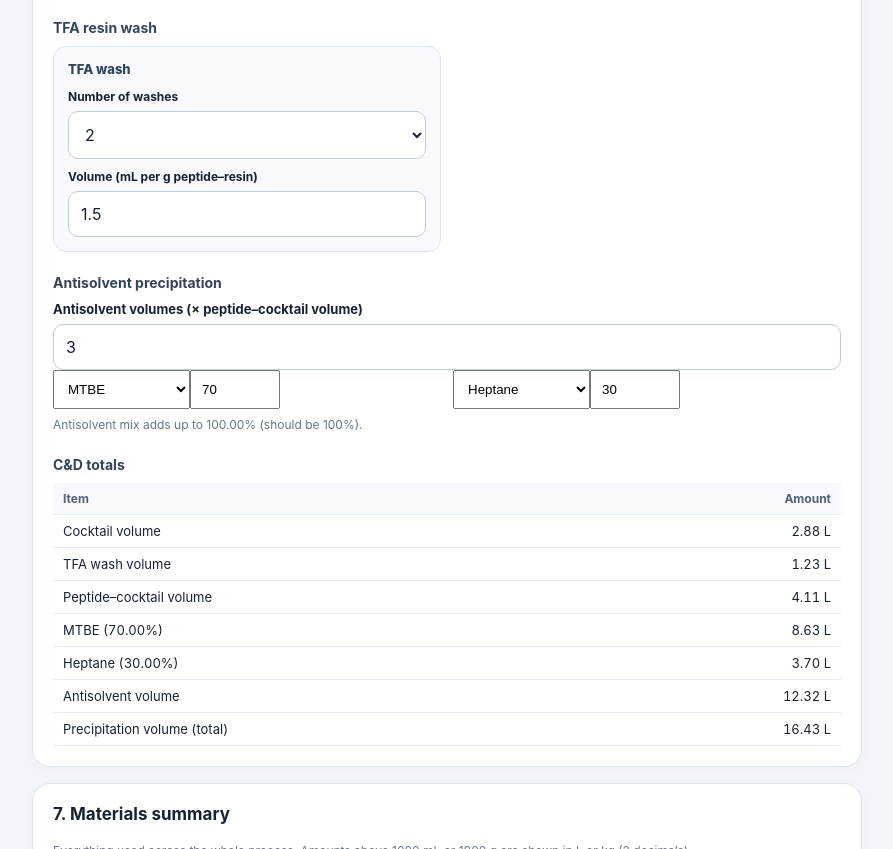
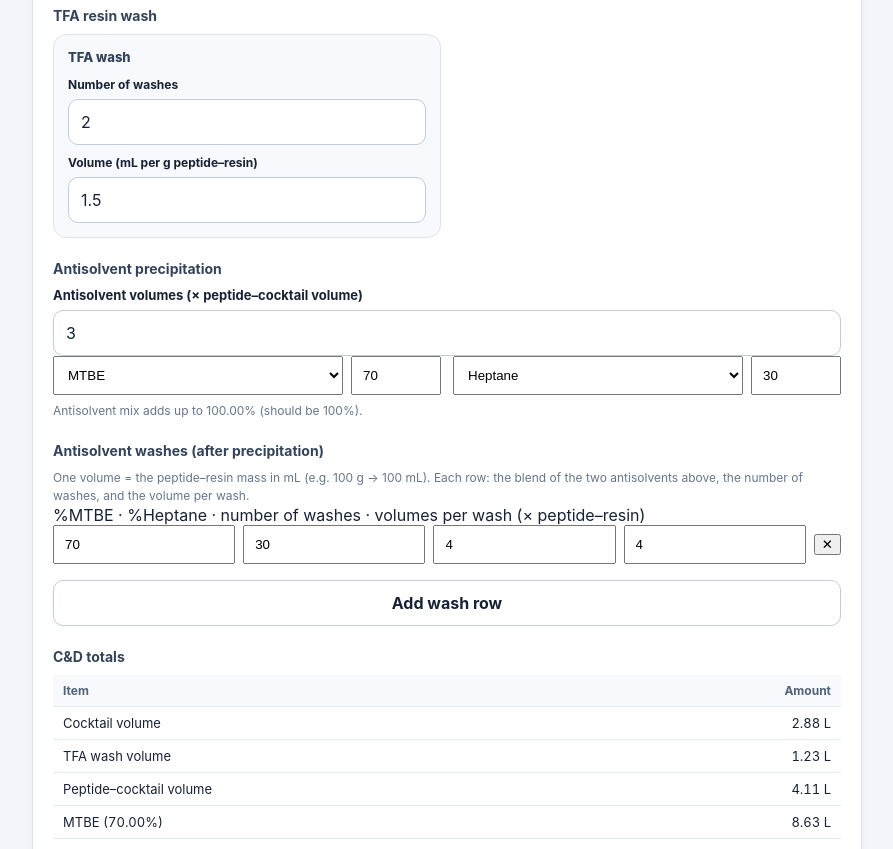
Before and after one commit to abedassadi-wq/SPPS-calculator-, a plain HTML site: page index.html in a window 1280 px wide. Shown: the part 4196-5045 px from the top of the page, without its empty margins (193-1086 px from the left). Drawn offline with Linux system fonts and the light colour scheme.

Commit message:
v9.8: typeable volume fields, antisolvent washes, neat-TFA total
- Section 5 per-step volume/count fields are now number inputs with a
  suggestion list, so a value can be typed or picked (not pick-only).
- Section 6 adds "Antisolvent washes (after precipitation)": rows with the
  two-antisolvent blend %, number of washes and volume per wash, where one
  volume = the peptide-resin mass in mL (100 g -> 100 mL). Totals show the
  wash volume and each antisolvent's amount, and the washes feed the
  materials summary.
- C&D totals now show a neat-TFA breakdown: TFA in the cocktail, TFA resin
  wash, and Total TFA.

Co-Authored-By: Claude Opus 4.8 <noreply@anthropic.com>
Claude-Session: https://claude.ai/code/session_01DGeA3aA6wXJgY9JfUL7EMP

```diff
--- a/app.js
+++ b/app.js
@@ -31,6 +31,9 @@
   const DEFAULT_ANTISOLVENTS = [
     { name: 'MTBE', manual: '', pct: '70' },
     { name: 'Heptane', manual: '', pct: '30' }
+  ];
+  const DEFAULT_ANTIWASHES = [
+    { pctA: '70', pctB: '30', washes: '4', volumesPerWash: '4' }
   ];
   const MB_FIELDS = ['loading', 'protectedMW', 'freeMW', 'correction', 'yieldPct', 'scale', 'mass'];
   const SEQ_FIELDS = ['sequence', 'nTerm', 'cTerm', 'nFmoc'];
@@ -204,7 +207,7 @@
 
   /* ---------- state snapshot ---------- */
   function snapshot() {
-    const snap = { mode, reagentEqs: currentReagentEqs(), customResidues: readCustom(), scavengers: readScavengers(), antisolvents: readAntisolvents() };
+    const snap = { mode, reagentEqs: currentReagentEqs(), customResidues: readCustom(), scavengers: readScavengers(), antisolvents: readAntisolvents(), antiWashes: readAntiWashes() };
     STATE_FIELDS.forEach(id => { snap[id] = getField(id); });
     return snap;
   }
@@ -214,13 +217,11 @@
       snap = Object.assign({}, snap, { washesCouple: snap.washes, washesDeprot: snap.washes, washCoupleVol: snap.washVol, washDeprotVol: snap.washVol });
     }
     if (snap.coupleVol === undefined) snap = Object.assign({}, snap, { coupleVol: DEFAULTS.coupleVol });
-    ['coupleVol', 'deprotVol', 'washDeprotVol', 'washCoupleVol', 'swellVol', 'swellTimes'].forEach(id => {
-      if (snap[id] !== undefined && !get(id).querySelector('option[value="' + snap[id] + '"]')) snap[id] = DEFAULTS[id];
-    });
     STATE_FIELDS.forEach(id => { if (snap[id] !== undefined) setField(id, snap[id]); });
     renderCustom(snap.customResidues || []);
     renderScavengers(snap.scavengers || DEFAULT_SCAVENGERS);
     renderAntisolvents(snap.antisolvents || DEFAULT_ANTISOLVENTS);
+    renderAntiWashes(snap.antiWashes || DEFAULT_ANTIWASHES);
     if (!C.COUPLING_SYSTEMS[get('system').value]) setField('system', DEFAULTS.system);
     renderReagentEqs(snap.reagentEqs);
     setMode(snap.mode === 'mass' ? 'mass' : 'scale', false, false);
@@ -596,6 +597,43 @@
       pct: row.querySelector('[data-k=pct]').value
     }));
   }
+  function antiWashRow(w) {
+    const row = document.createElement('div');
+    row.className = 'cd-row';
+    const mk = (k, ph) => {
+      const i = document.createElement('input');
+      i.type = 'number'; i.min = '0'; i.step = 'any'; i.inputMode = 'decimal';
+      i.dataset.k = k; i.placeholder = ph; i.value = w[k] == null ? '' : w[k];
+      i.addEventListener('input', calculate);
+      return i;
+    };
+    const rm = document.createElement('button');
+    rm.type = 'button'; rm.className = 'no-print'; rm.textContent = '✕';
+    rm.setAttribute('aria-label', t('removeCustom'));
+    rm.addEventListener('click', () => { row.remove(); calculate(); });
+    row.append(mk('pctA', '%'), mk('pctB', '%'), mk('washes', '#'), mk('volumesPerWash', 'vol'), rm);
+    return row;
+  }
+  function renderAntiWashes(list) {
+    const box = get('antiWashes'); box.textContent = '';
+    (list || []).forEach(w => box.appendChild(antiWashRow(w)));
+  }
+  function readAntiWashes() {
+    return [...document.querySelectorAll('#antiWashes .cd-row')].map(row => ({
+      pctA: row.querySelector('[data-k=pctA]').value,
+      pctB: row.querySelector('[data-k=pctB]').value,
+      washes: row.querySelector('[data-k=washes]').value,
+      volumesPerWash: row.querySelector('[data-k=volumesPerWash]').value
+    }));
+  }
+  function antiWashList() {
+    return readAntiWashes().map(w => ({
+      pctA: w.pctA === '' ? 0 : Number(w.pctA),
+      pctB: w.pctB === '' ? 0 : Number(w.pctB),
+      washes: w.washes === '' ? 0 : Number(w.washes),
+      volumesPerWash: w.volumesPerWash === '' ? 0 : Number(w.volumesPerWash)
+    }));
+  }
   function cocktailComponents() {
     const comps = [{ name: 'TFA', pct: readNum('tfaPct'), solid: false }];
     readScavengers().forEach(s => {
@@ -625,7 +663,8 @@
       cocktailVol: readNum('cocktailVol'),
       components: cocktailComponents(),
       tfaWashes: readNum('tfaWashes'), tfaWashVol: readNum('tfaWashVol'),
-      antisolvents: antisolventList(), antisolventVols: readNum('antiVols')
+      antisolvents: antisolventList(), antisolventVols: readNum('antiVols'),
+      antisolventWashes: antiWashList()
     });
     lastCleavage = plan;
     get('cocktailTable').innerHTML = table(
@@ -646,7 +685,19 @@
     plan.antisolvents.forEach(a => rows.push([a.name + ' (' + C.formatNumber(a.pct) + '%)', { text: vol(a.volume), num: true }]));
     rows.push([t('antisolventVolume'), { text: vol(plan.antisolventVolume), num: true }]);
     rows.push([t('precipitationVolume'), { text: vol(plan.precipitationVolume), num: true }]);
+    // antisolvent washes
+    const aw = plan.antisolventWashes;
+    if (aw.total > 0) {
+      Object.keys(aw.byName).forEach(name => { if (aw.byName[name] > 0) rows.push([name + ' (' + t('washesLabel') + ')', { text: vol(aw.byName[name]), num: true }]); });
+      rows.push([t('antiWashVolume'), { text: vol(aw.total), num: true }]);
+    }
+    // neat TFA: cocktail + resin wash
+    rows.push([t('tfaCocktailRow'), { text: vol(plan.tfa.cocktail), num: true }]);
+    rows.push([t('tfaWashRow'), { text: vol(plan.tfa.wash), num: true }]);
+    rows.push([t('tfaTotalRow'), { text: vol(plan.tfa.total), num: true }]);
     get('cdTotals').innerHTML = table([t('thItem'), { text: t('thAmount'), num: true }], rows);
+    // header row for the wash table
+    get('antiWashHead').textContent = t('antiWashCols', { a: aw.nameA, b: aw.nameB });
   }
 
   /* ---------- materials summary ---------- */
@@ -672,6 +723,8 @@
       lastCleavage.components.forEach(c => add(c.name, c.amount, c.unit));
       add('TFA', lastCleavage.tfaWashVolume, 'mL');
       lastCleavage.antisolvents.forEach(a => add(a.name, a.volume, 'mL'));
+      const bw = lastCleavage.antisolventWashes.byName;
+      Object.keys(bw).forEach(name => add(name, bw[name], 'mL'));
     }
     const list = order.map(k => mats[k]).sort((a, b) => a.name.localeCompare(b.name));
     empty.hidden = list.length > 0 || !!(lastPlan && lastPlan.couplings > 0);
@@ -813,6 +866,7 @@
     renderReagentEqs(null);
     renderScavengers(DEFAULT_SCAVENGERS);
     renderAntisolvents(DEFAULT_ANTISOLVENTS);
+    renderAntiWashes(DEFAULT_ANTIWASHES);
   }
   function reset() {
     applyDefaults();
@@ -824,7 +878,6 @@
   renderResinOptions();
   renderSystemOptions();
   renderPads();
-  for (let i = 0; i <= 6; i++) get('tfaWashes').add(new Option(String(i), String(i)));
   applyDefaults();
   MB_FIELDS.concat(SEQ_FIELDS, PLAN_FIELDS, CD_FIELDS).forEach(id => get(id).addEventListener('input', calculate));
   ['nTerm', 'cTerm', 'nFmoc', 'skipFirst', 'swellTimes', 'swellVol', 'washesDeprot', 'washesCouple', 'coupleVol', 'deprotVol', 'washDeprotVol', 'washCoupleVol', 'tfaWashes'].forEach(id => get(id).addEventListener('change', calculate));
@@ -847,6 +900,11 @@
     get('customList').appendChild(row);
     row.querySelector('input').focus();
   });
+  get('addAntiWash').addEventListener('click', () => {
+    const row = antiWashRow({ pctA: '70', pctB: '30', washes: '4', volumesPerWash: '4' });
+    get('antiWashes').appendChild(row);
+    row.querySelector('input').focus();
+  });
   get('reset').addEventListener('click', reset);
   get('print').addEventListener('click', () => window.print());
   get('copy').addEventListener('click', copyResults);
--- a/calc.js
+++ b/calc.js
@@ -9,7 +9,7 @@
 })(typeof self !== 'undefined' ? self : this, function () {
   'use strict';
 
-  const APP_VERSION = '9.7';
+  const APP_VERSION = '9.8';
 
   // Average masses (g/mol)
   const H2O = 18.0153;
@@ -351,10 +351,32 @@
     const antiPctSum = anti.reduce((s, a) => s + a.pct, 0);
     const precipitationVolume = peptideCocktailVolume + antisolventVolume;
 
+    // Antisolvent washes of the precipitate. One volume = the peptide-resin mass in mL
+    // (e.g. 100 g precipitated → 1 volume = 100 mL). Each row: a two-antisolvent blend
+    // (names A,B), a number of washes and the volume per wash (× peptide-resin).
+    const nameA = (o.antisolvents && o.antisolvents[0] && o.antisolvents[0].name) || 'Antisolvent A';
+    const nameB = (o.antisolvents && o.antisolvents[1] && o.antisolvents[1].name) || 'Antisolvent B';
+    const washByName = {};
+    const washRows = (o.antisolventWashes || []).filter(w => w.washes > 0 && w.volumesPerWash > 0 && (w.pctA > 0 || w.pctB > 0)).map(w => {
+      const volume = pr * w.volumesPerWash * w.washes;
+      const a = volume * (w.pctA || 0) / 100;
+      const b = volume * (w.pctB || 0) / 100;
+      washByName[nameA] = (washByName[nameA] || 0) + a;
+      washByName[nameB] = (washByName[nameB] || 0) + b;
+      return { pctA: w.pctA || 0, pctB: w.pctB || 0, washes: w.washes, volumesPerWash: w.volumesPerWash, volume, a, b };
+    });
+    const antisolventWashVolume = washRows.reduce((s, w) => s + w.volume, 0);
+    const antisolventWashes = { nameA, nameB, rows: washRows, byName: washByName, total: antisolventWashVolume };
+
+    // Neat TFA needed: the TFA in the cleavage cocktail plus the TFA resin wash.
+    const tfaCocktail = components.filter(c => /^tfa$/i.test(c.name)).reduce((s, c) => s + c.amount, 0);
+    const tfa = { cocktail: tfaCocktail, wash: tfaWashVolume, total: tfaCocktail + tfaWashVolume };
+
     return {
       cocktailVolume, components, pctSum,
       tfaWashVolume, peptideCocktailVolume,
-      antisolventVolume, antisolvents, antiPctSum, precipitationVolume
+      antisolventVolume, antisolvents, antiPctSum, precipitationVolume,
+      antisolventWashes, tfa
     };
   }
 
--- a/i18n.js
+++ b/i18n.js
@@ -174,6 +174,15 @@
       peptideCocktailVolume: 'Peptide–cocktail volume',
       antisolventVolume: 'Antisolvent volume',
       precipitationVolume: 'Precipitation volume (total)',
+      antiWashTitle: 'Antisolvent washes (after precipitation)',
+      antiWashHint: 'One volume = the peptide–resin mass in mL (e.g. 100 g → 100 mL). Each row: the blend of the two antisolvents above, the number of washes, and the volume per wash.',
+      antiWashCols: '%{a} · %{b} · number of washes · volumes per wash (× peptide–resin)',
+      addAntiWash: 'Add wash row',
+      washesLabel: 'washes',
+      antiWashVolume: 'Antisolvent wash volume (total)',
+      tfaCocktailRow: 'TFA in cleavage cocktail',
+      tfaWashRow: 'TFA resin wash',
+      tfaTotalRow: 'Total TFA (neat)',
       s7: '7. Materials summary',
       summaryHint: 'Everything used across the whole process. Amounts above 1000 mL or 1000 g are shown in L or kg (2 decimals).',
       summaryEmpty: 'Enter a sequence or a residue count in section 5 to include the amino acids and reagents.',
--- a/index.html
+++ b/index.html
@@ -18,6 +18,10 @@
 </head>
 <body>
 <main class="wrap">
+  <datalist id="volDL"><option value="4"></option><option value="5"></option><option value="6"></option><option value="7"></option><option value="8"></option><option value="9"></option><option value="10"></option></datalist>
+  <datalist id="washDL"><option value="0"></option><option value="1"></option><option value="2"></option><option value="3"></option><option value="4"></option><option value="5"></option><option value="6"></option><option value="7"></option><option value="8"></option><option value="9"></option><option value="10"></option><option value="12"></option><option value="15"></option></datalist>
+  <datalist id="swellDL"><option value="0"></option><option value="1"></option><option value="2"></option><option value="3"></option><option value="4"></option><option value="5"></option></datalist>
+  <datalist id="tfaWashDL"><option value="0"></option><option value="1"></option><option value="2"></option><option value="3"></option><option value="4"></option><option value="5"></option><option value="6"></option></datalist>
   <header class="top">
     <div>
       <div class="kicker" data-i18n="kicker">PEPTIDE PROCESS ENGINEERING</div>
@@ -203,18 +207,18 @@
         <div class="step-title" data-i18n="stepSwell">Resin swelling (synthesis start)</div>
         <div class="field">
           <label for="swellTimes" data-i18n="swellTimes">Number of swells</label>
-          <select id="swellTimes"><option value="0">0</option><option value="1">1</option><option value="2">2</option><option value="3" selected>3</option><option value="4">4</option><option value="5">5</option></select>
+          <input id="swellTimes" type="number" inputmode="decimal" min="0" step="any" list="swellDL" value="3">
         </div>
         <div class="field">
           <label for="swellVol" data-i18n="mlPerG">DMF (mL/g resin)</label>
-          <select id="swellVol"><option value="4">4</option><option value="5">5</option><option value="6" selected>6</option><option value="7">7</option><option value="8">8</option><option value="9">9</option><option value="10">10</option></select>
+          <input id="swellVol" type="number" inputmode="decimal" min="0" step="any" list="volDL" value="6">
         </div>
       </div>
       <div class="step">
         <div class="step-title" data-i18n="stepCouple">Coupling</div>
         <div class="field">
           <label for="coupleVol" data-i18n="mlPerG">DMF (mL/g resin)</label>
-          <select id="coupleVol"><option value="4">4</option><option value="5">5</option><option value="6" selected>6</option><option value="7">7</option><option value="8">8</option><option value="9">9</option><option value="10">10</option></select>
+          <input id="coupleVol" type="number" inputmode="decimal" min="0" step="any" list="volDL" value="6">
         </div>
       </div>
       <div class="step">
@@ -225,29 +229,29 @@
         </div>
         <div class="field">
           <label for="deprotVol" data-i18n="mlPerGPip">20% piperidine/DMF (mL/g resin)</label>
-          <select id="deprotVol"><option value="4">4</option><option value="5">5</option><option value="6" selected>6</option><option value="7">7</option><option value="8">8</option><option value="9">9</option><option value="10">10</option></select>
+          <input id="deprotVol" type="number" inputmode="decimal" min="0" step="any" list="volDL" value="6">
         </div>
       </div>
       <div class="step">
         <div class="step-title" data-i18n="stepWashDeprot">Washes after Fmoc removal</div>
         <div class="field">
           <label for="washesDeprot" data-i18n="washCount">Number of washes</label>
-          <select id="washesDeprot"><option value="0">0</option><option value="1">1</option><option value="2">2</option><option value="3">3</option><option value="4">4</option><option value="5" selected>5</option><option value="6">6</option><option value="7">7</option><option value="8">8</option><option value="9">9</option><option value="10">10</option><option value="11">11</option><option value="12">12</option><option value="13">13</option><option value="14">14</option><option value="15">15</option></select>
+          <input id="washesDeprot" type="number" inputmode="decimal" min="0" step="any" list="washDL" value="5">
         </div>
         <div class="field">
           <label for="washDeprotVol" data-i18n="mlPerG">DMF (mL/g resin)</label>
-          <select id="washDeprotVol"><option value="4">4</option><option value="5">5</option><option value="6" selected>6</option><option value="7">7</option><option value="8">8</option><option value="9">9</option><option value="10">10</option></select>
+          <input id="washDeprotVol" type="number" inputmode="decimal" min="0" step="any" list="volDL" value="6">
         </div>
       </div>
       <div class="step">
         <div class="step-title" data-i18n="stepWashCouple">Washes after coupling</div>
         <div class="field">
           <label for="washesCouple" data-i18n="washCount">Number of washes</label>
-          <select id="washesCouple"><option value="0">0</option><option value="1">1</option><option value="2">2</option><option value="3">3</option><option value="4">4</option><option value="5" selected>5</option><option value="6">6</option><option value="7">7</option><option value="8">8</option><option value="9">9</option><option value="10">10</option><option value="11">11</option><option value="12">12</option><option value="13">13</option><option value="14">14</option><option value="15">15</option></select>
+          <input id="washesCouple" type="number" inputmode="decimal" min="0" step="any" list="washDL" value="5">
         </div>
         <div class="field">
           <label for="washCoupleVol" data-i18n="mlPerG">DMF (mL/g resin)</label>
-          <select id="washCoupleVol"><option value="4">4</option><option value="5">5</option><option value="6" selected>6</option><option value="7">7</option><option value="8">8</option><option value="9">9</option><option value="10">10</option></select>
+          <input id="washCoupleVol" type="number" inputmode="decimal" min="0" step="any" list="volDL" value="6">
         </div>
       </div>
     </div>
@@ -296,7 +300,7 @@
         <div class="step-title" data-i18n="tfaWashStep">TFA wash</div>
         <div class="field">
           <label for="tfaWashes" data-i18n="washCount">Number of washes</label>
-          <select id="tfaWashes"></select>
+          <input id="tfaWashes" type="number" inputmode="numeric" min="0" step="1" list="tfaWashDL" value="2">
         </div>
         <div class="field">
           <label for="tfaWashVol" data-i18n="mlPerGpr">Volume (mL per g peptide–resin)</label>
@@ -314,6 +318,14 @@
     </div>
     <div id="antisolvents" class="steps"></div>
     <p class="hint" id="antiSum"></p>
+
+    <h3 data-i18n="antiWashTitle">Antisolvent washes (after precipitation)</h3>
+    <p class="hint" data-i18n="antiWashHint">One volume = the peptide–resin mass in mL (e.g. 100 g → 100 mL). Each row: the blend of the two antisolvents above, the number of washes, and the volume per wash.</p>
+    <div id="antiWashHead" class="cd-wash-head"></div>
+    <div id="antiWashes" class="cd-list"></div>
+    <div class="actions no-print">
+      <button type="button" id="addAntiWash" data-i18n="addAntiWash">Add wash row</button>
+    </div>
 
     <h3 data-i18n="cdTotalsTitle">C&amp;D totals</h3>
     <div class="table-wrap"><table id="cdTotals"></table></div>
--- a/styles.css
+++ b/styles.css
@@ -95,6 +95,8 @@ button:disabled { opacity: .45; cursor: not-allowed; }
 .step .field + .field { margin-top: 10px; }
 .step .field label { font-size: 12px; }
 ".cd-list { display: grid; gap: 8px; }
+.cd-wash-head { font-size: 12px; font-weight: 700; color: #526277; margin: 4px 0 8px; direction: ltr; }
+.cd-row input[data-k="pctA"], .cd-row input[data-k="pctB"], .cd-row input[data-k="washes"], .cd-row input[data-k="volumesPerWash"] { width: 72px; flex: 1; min-width: 60px; }
 .cd-row { display: flex; gap: 8px; align-items: center; flex-wrap: wrap; }
 .cd-row select { flex: 1; min-width: 130px; padding: 10px; }
 .cd-row input { padding: 10px; }
```
Also changed, not shown: tests/calc.test.js (+22 -0 lines), 1 other file.
